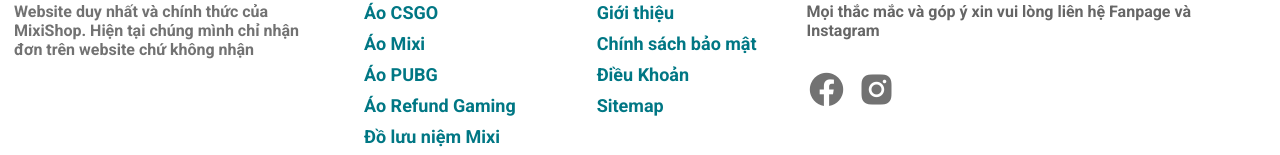
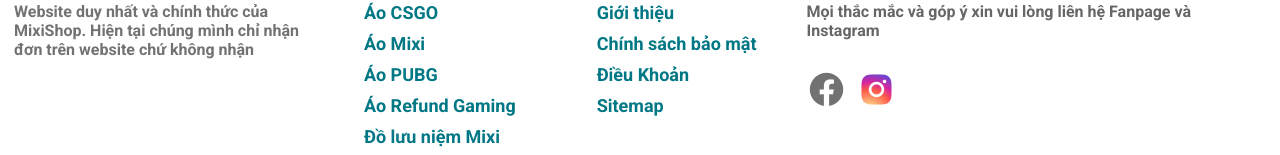
Before and after one commit to nguyenhien1221/mixishop--clone, a React (Create React App) app: page /term in a window 1280 px wide. In both pictures the pointer is over the icon 876 px from the left and 1765 px from the top of the page. Shown: the part 1675-1830 px from the top of the page. Built offline with nearby package versions, Linux system fonts and the light colour scheme.

Commit message:
update footer UI

```diff
--- a/src/assets/css/footer.css
+++ b/src/assets/css/footer.css
@@ -1,5 +1,4 @@
-
-.footer{
+.footer {
   width: 100%;
   background-color: white;
   padding: 35px 14px 50px;
@@ -7,71 +6,89 @@
   bottom: 0;
 }
 
-.footer-des{
+.footer-des {
   display: flex;
   flex-wrap: wrap;
 }
 
-.footer-aboutus{
+.footer-aboutus {
   width: 300px;
   margin-right: 50px;
 }
-.footer-aboutus h5{
+.footer-aboutus h5 {
   font-size: 1.6rem;
   color: rgb(114, 114, 114);
-
 }
 
-.footer-title{
+.footer-title {
   font-size: 2rem;
   margin-bottom: 20px;
 }
 
-.footer-category{
+.footer-category {
   margin-right: 50px;
 }
-.category-item{
+.category-item {
   font-size: 1.8rem;
   margin-bottom: 10px;
   color: #007784;
   font-weight: 700;
 }
-.category-item:hover{
+.category-item:hover {
   color: blueviolet;
 }
-.footer-info{
+.footer-info {
   margin-right: 50px;
 }
-.info-item{
+.info-item {
   font-size: 1.8rem;
   margin-bottom: 10px;
   color: #007784;
   font-weight: 700;
 }
-.info-item:hover{
+.info-item:hover {
   color: blueviolet;
 }
 
-.footer-support h5{
+.footer-support h5 {
   font-size: 1.6rem;
   color: #666;
 }
 
-.support-socail{
+.support-socail {
   display: flex;
   margin-top: 30px;
 }
 
-.footer-support{
+.support-socail a i.bxl-instagram-alt:hover {
+  color: #007784;
+  background: radial-gradient(
+    circle at 30% 107%,
+    #fdf497 0%,
+    #fdf497 5%,
+    #fd5949 45%,
+    #d6249f 60%,
+    #285aeb 90%
+  );
+  -webkit-background-clip: text;
+  background-clip: text;
+  -webkit-text-fill-color: transparent;
+}
+.support-socail a i.bxl-facebook-circle:hover{
+    color:#4267B2;
+
+}
+
+.footer-support {
   flex-basis: 33.3333%;
 }
-.footer-support i{
+.footer-support i {
   font-size: 4rem;
   color: rgb(114, 114, 114);
   margin-right: 10px;
 }
 
-.footer-copyright{
+.footer-copyright {
   display: flex;
   justify-content: space-between;
   padding: 14px;
@@ -82,13 +99,12 @@
   box-shadow: 0px 0px 2px rgba(27, 27, 27, 0.5);
 }
 
-.footer-copyright span{
+.footer-copyright span {
   font-weight: 700;
-    color: rgba(0,0,0,0.8);
-
+  color: rgba(0, 0, 0, 0.8);
 }
 
-.cloner{
+.cloner {
   font-weight: 800;
   color: black;
   font-size: 1.6rem;
```
Lines whose indentation alone changed are shown as unchanged.
